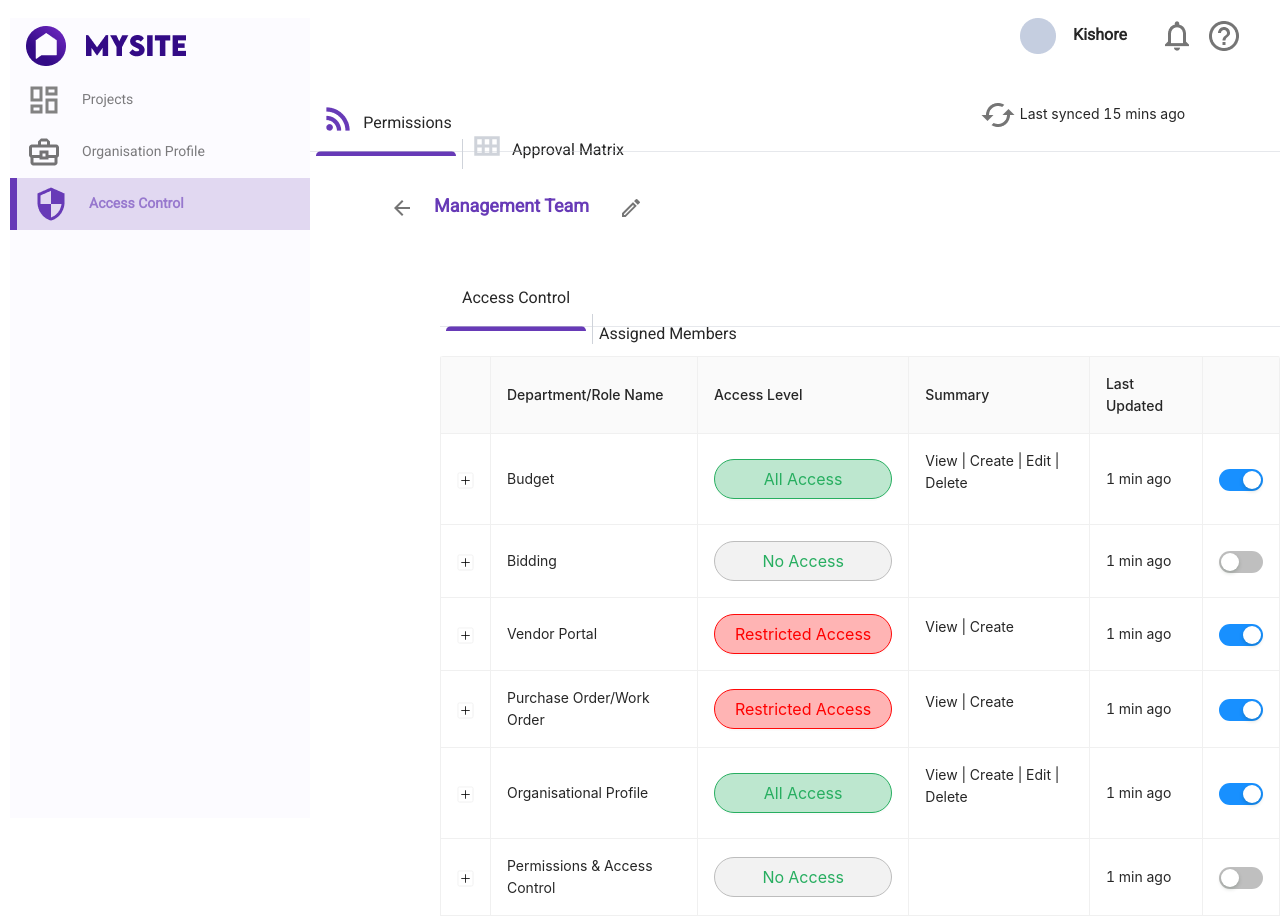
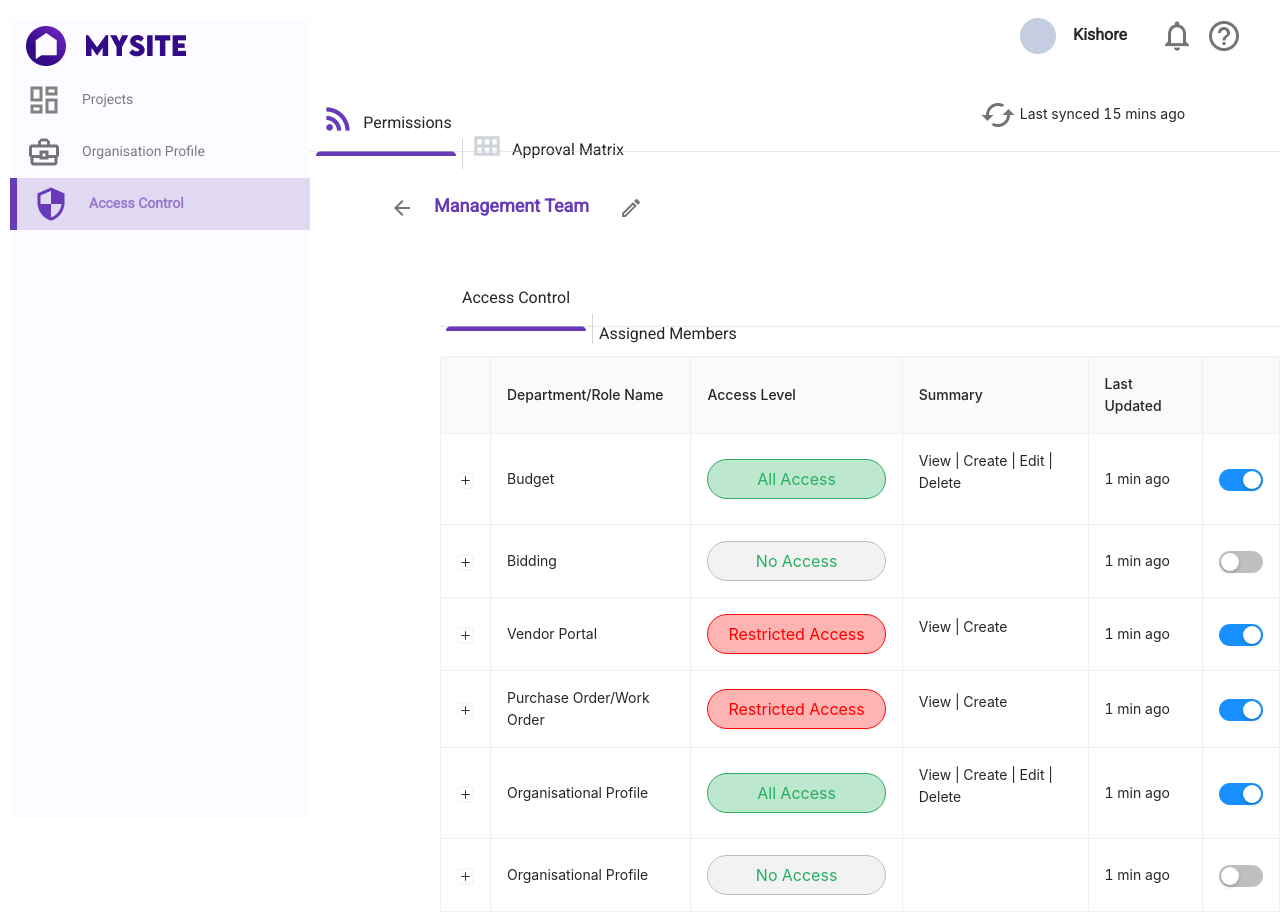
Before and after one commit to Vedang-Danej/abm-assignment, a React (Create React App) app: page / in a window 1280 px wide. Both pictures are taken after a click on the element "Management Team". Shown: the top 916 px of the page. Built offline with nearby package versions, Linux system fonts and the light colour scheme.

Commit message:
third commit

```diff
--- a/src/components/AccessControlTable.js
+++ b/src/components/AccessControlTable.js
@@ -37,8 +37,7 @@ const AccessControlTable = () => {
       summary: <p>View | Create | Edit | Delete</p>,
       lastupdated: "1 min ago",
       switch: <Switch defaultChecked />,
-      description:
-        "My name is John Brown, I am 32 years old, living in New York No. 1 Lake Park.",
+      description: "Budget Content",
     },
     {
       key: 2,
@@ -85,8 +84,7 @@ const AccessControlTable = () => {
       summary: <p>View | Create</p>,
       lastupdated: "1 min ago",
       switch: <Switch defaultChecked={true} />,
-      description:
-        "My name is John Brown, I am 32 years old, living in New York No. 1 Lake Park.",
+      description: "Vendor Portal Content",
     },
     {
       key: 4,
@@ -109,8 +107,7 @@ const AccessControlTable = () => {
       summary: <p>View | Create</p>,
       lastupdated: "1 min ago",
       switch: <Switch defaultChecked={true} />,
-      description:
-        "My name is John Brown, I am 32 years old, living in New York No. 1 Lake Park.",
+      description: "Purchase Order/Work Order",
     },
     {
       key: 5,
@@ -133,12 +130,11 @@ const AccessControlTable = () => {
       summary: <p>View | Create | Edit | Delete</p>,
       lastupdated: "1 min ago",
       switch: <Switch defaultChecked={true} />,
-      description:
-        "My name is John Brown, I am 32 years old, living in New York No. 1 Lake Park.",
+      description: "Organisational Profile Content",
     },
     {
       key: 6,
-      name: "Permissions & Access Control",
+      name: "Organisational Profile",
       accesslevel: (
         <Button
           disabled
@@ -158,8 +154,7 @@ const AccessControlTable = () => {
       summary: <p></p>,
       lastupdated: "1 min ago",
       switch: <Switch defaultChecked={false} />,
-      description:
-        "My name is John Brown, I am 32 years old, living in New York No. 1 Lake Park.",
+      description: "Organisational Profile Content",
     },
   ];
   return (
```
Also changed, not shown: 1 other file (tests, documents, lock files or other folders).
